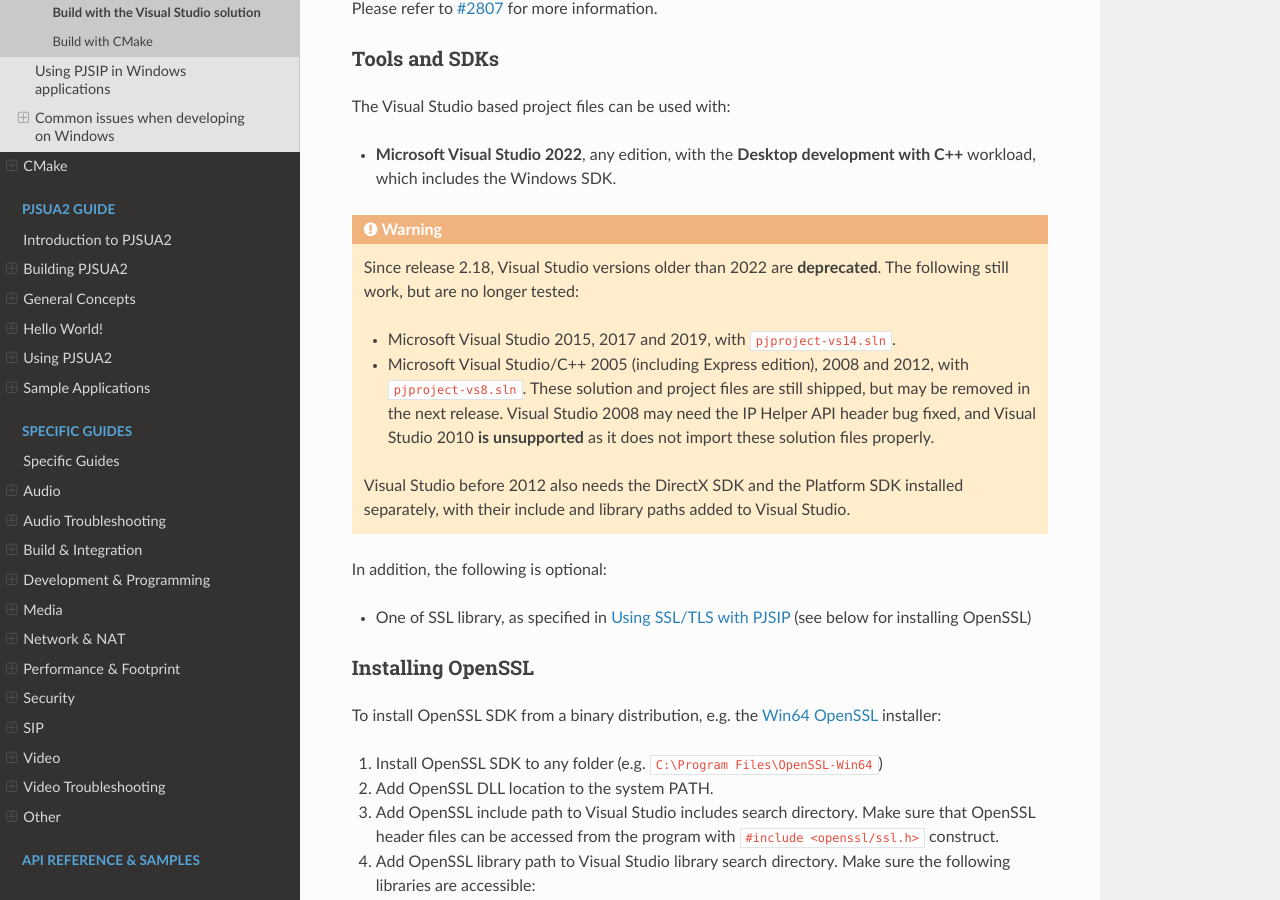
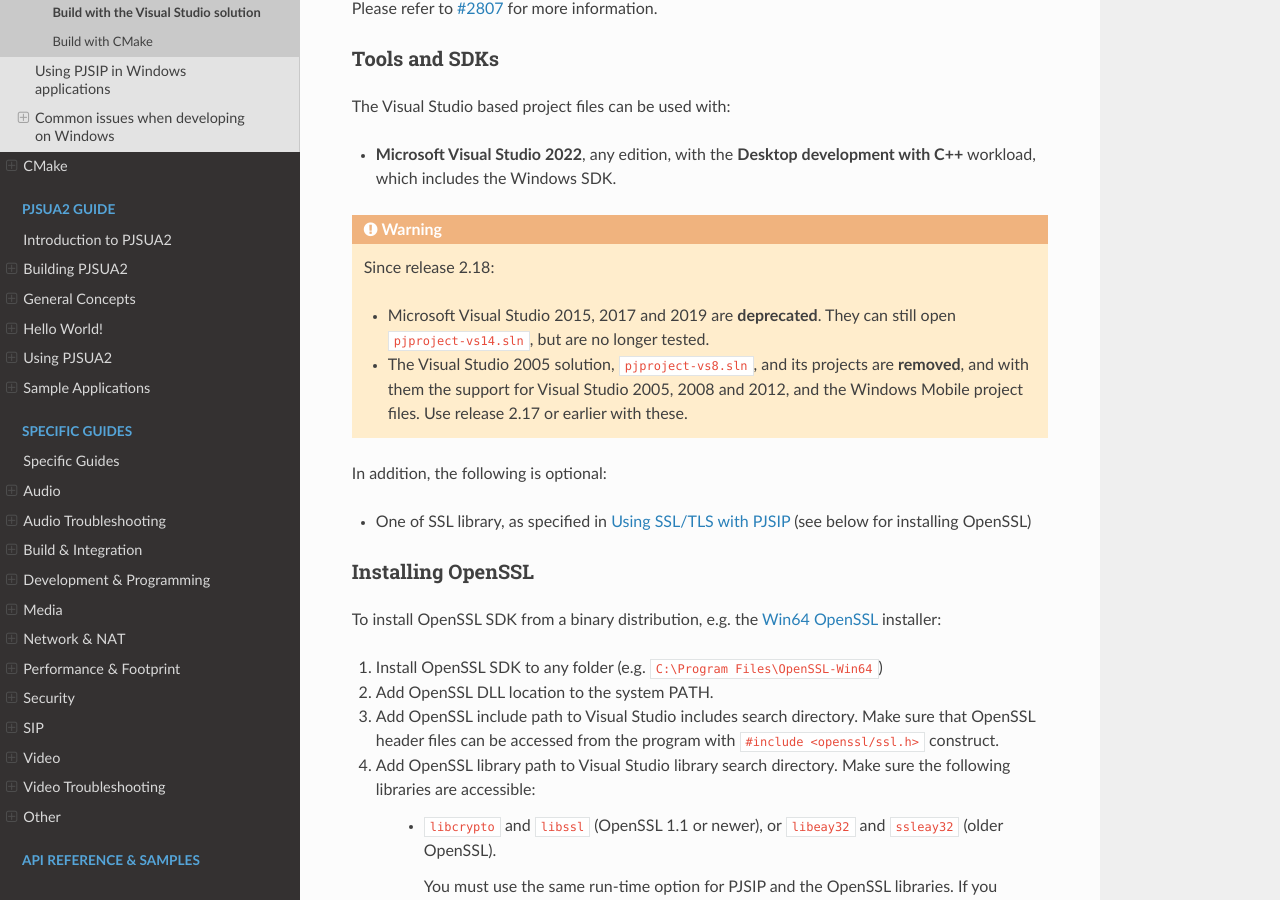
Before and after one commit to pjsip/pjproject_docs, a Sphinx documentation site: the page built from docs/source/get-started/windows/build_vs.rst, in a window 1280 px wide and 900 px high, scrolled down 1117 px. Built offline with Sphinx 7.4.7 and the Read the Docs theme 3.1.0, drawn with Linux system fonts in a browser that asks for light colours; the version number could not be read and is left out; some of the changed text lies outside the part shown.

Commit message:
Windows: Visual Studio 2005 to 2012 no longer supported in 2.18
Follow pjsip/pjproject#5440, which removes the Visual Studio 2005
solution and projects. Visual Studio 2005, 2008 and 2012 are no longer
supported from 2.18, and 2015 to 2019 stay deprecated. The Visual
Studio page loses its steps for the VS 2005 solution.

Co-Authored-By: Claude Opus 5.5 <noreply@anthropic.com>

```diff
--- a/docs/source/get-started/guidelines-platform.rst
+++ b/docs/source/get-started/guidelines-platform.rst
@@ -32,8 +32,9 @@ Windows Desktop
 All features are expected to work. 64bit is supported. Development is based on Visual Studio.
 Considerations for this platform include:
 
-#. The Visual Studio solution, ``pjproject-vs14.sln``, is for Visual Studio 2022. Older Visual
-   Studio versions are deprecated since release 2.18.
+#. The Visual Studio solution, ``pjproject-vs14.sln``, is for Visual Studio 2022. Since release
+   2.18, Visual Studio 2015 to 2019 are deprecated, and Visual Studio 2005 to 2012 are no longer
+   supported.
 #. Since release 2.18, PJSIP can also be built with CMake.
 
 Detailed Windows guide is in :doc:`Getting Started for Windows  </get-started/windows/index>`
--- a/docs/source/get-started/windows/build_instructions.rst
+++ b/docs/source/get-started/windows/build_instructions.rst
@@ -11,8 +11,8 @@ There are two ways to build PJSIP for Windows with Microsoft Visual Studio:
 
 * :doc:`build_vs` uses the solution files shipped in pjproject, e.g. ``pjproject-vs14.sln``. It
   is the established way, covers the 32-bit, x64 and ARM64 targets, and is what the rest of this
-  guide was written with. Visual Studio versions older than 2022 are deprecated since release
-  2.18.
+  guide was written with. Since release 2.18, Visual Studio 2015 to 2019 are deprecated, and
+  Visual Studio 2005 to 2012 are no longer supported.
 * :doc:`build_cmake` uses CMake to generate a Visual Studio solution and build it. It is newer,
   tested on x64 with Visual Studio 2022; see :doc:`/get-started/cmake/index`.
 
--- a/docs/source/get-started/windows/build_vs.rst
+++ b/docs/source/get-started/windows/build_vs.rst
@@ -47,18 +47,13 @@ The Visual Studio based project files can be used with:
 
 .. warning::
 
-   Since release 2.18, Visual Studio versions older than 2022 are **deprecated**. The following
-   still work, but are no longer tested:
+   Since release 2.18:
 
-   * Microsoft Visual Studio 2015, 2017 and 2019, with ``pjproject-vs14.sln``.
-   * Microsoft Visual Studio/C++ 2005 (including Express edition), 2008 and 2012, with
-     ``pjproject-vs8.sln``. These solution and project files are still shipped, but may be
-     removed in the next release. Visual Studio 2008 may need the IP Helper API header bug
-     fixed, and Visual Studio 2010 **is unsupported** as it does not import these solution files
-     properly.
-
-   Visual Studio before 2012 also needs the DirectX SDK and the Platform SDK installed separately,
-   with their include and library paths added to Visual Studio.
+   * Microsoft Visual Studio 2015, 2017 and 2019 are **deprecated**. They can still open
+     ``pjproject-vs14.sln``, but are no longer tested.
+   * The Visual Studio 2005 solution, ``pjproject-vs8.sln``, and its projects are **removed**,
+     and with them the support for Visual Studio 2005, 2008 and 2012, and the Windows Mobile
+     project files. Use release 2.17 or earlier with these.
 
 In addition, the following is optional:
 
@@ -225,18 +220,8 @@ Building the Projects
 
 Follow the steps below to build the libraries/application using Visual Studio:
 
-#. For Visual Studio 17 (VS 2022): open ``pjproject-vs14.sln`` solution file.
-#. For the deprecated versions:
-
-   #. Visual Studio 14, 15 and 16 (VS 2015, 2017 and 2019): open ``pjproject-vs14.sln``
-      solution file.
-   #. Visual Studio 8 (VS 2005): open ``pjproject-vs8.sln`` solution file.
-   #. Visual Studio 9 (VS 2008) and 11 (VS 2012): open ``pjproject-vs8.sln`` solution file.
-      One-time conversion of projects to the VS 2008 or VS 2012 format will be done
-      automatically. With VS 2012, warnings about Windows Mobile projects/configurations can be
-      safely ignored, VS 2012 does not support Windows Mobile. Additional tips from
-      `pjsip mailing list <http://lists.pjsip.org/pipermail/pjsip_lists.pjsip.org/2012-December/015574.html>`_
-
+#. For Visual Studio 17 (VS 2022): open ``pjproject-vs14.sln`` solution file. The deprecated
+   Visual Studio 14, 15 and 16 (VS 2015, 2017 and 2019) open the same solution file.
 #. Set ``pjsua`` as Active or Startup Project.
 #. Select the platform: ``Win32``, ``x64`` or ``ARM64``.
 #. Select ``Debug`` or ``Release`` build as appropriate.
```
